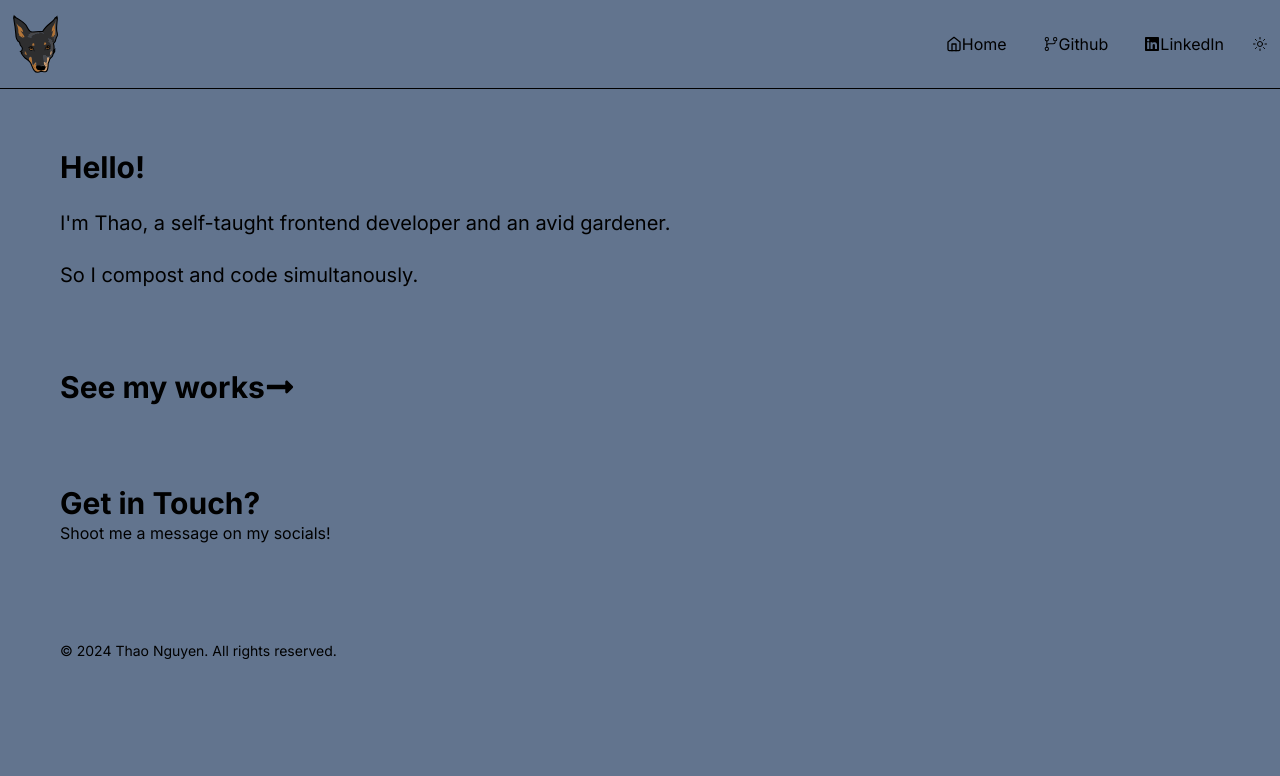
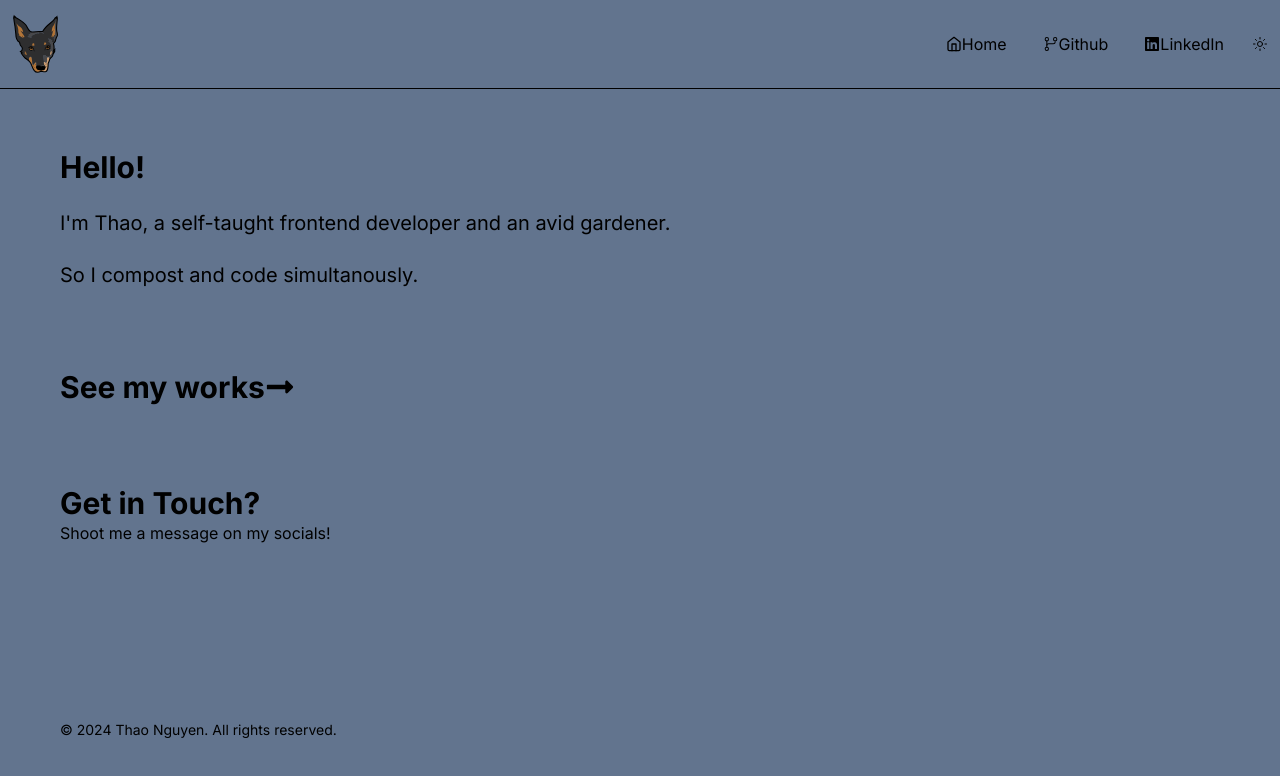
Before and after one commit to ngthaoph/thaocodes-website, a React (Vite) app: page / in a window 1280 px wide. Shown: the top 776 px of the page. Built offline with nearby package versions, Linux system fonts and the light colour scheme; a web font is replaced by a local one.

Commit message:
update Footer

```diff
--- a/src/layouts/Footer.jsx
+++ b/src/layouts/Footer.jsx
@@ -24,7 +24,7 @@ function Footer() {
           </ul>
         </div>
       </section> */}
-      <small className="block text-sm  mt-4">
+      <small className="sticky block text-sm  mt-4 m-10 p-5">
         © 2024 Thao Nguyen. All rights reserved.
       </small>
     </div>
--- a/src/layouts/Header.jsx
+++ b/src/layouts/Header.jsx
@@ -34,7 +34,7 @@ function Header() {
   return (
     <header
       className={`sticky top-0 z-40 w-full border-b ${
-        isDarkMode ? "bg - white" : "bg-slate-500"
+        isDarkMode ? "bg-white" : "bg-slate-500"
       } gap-20 p-3`}
     >
       {/* Adjusted padding and border color */}
--- a/src/layouts/Layout.jsx
+++ b/src/layouts/Layout.jsx
@@ -29,10 +29,9 @@ function Layout({ handleActive, active }) {
           <Next handleActive={handleActive} active={active}></Next>
 
           <Contact />
-
-          <Footer />
         </div>
       </div>
+      <Footer />
     </div>
   );
 }
```
